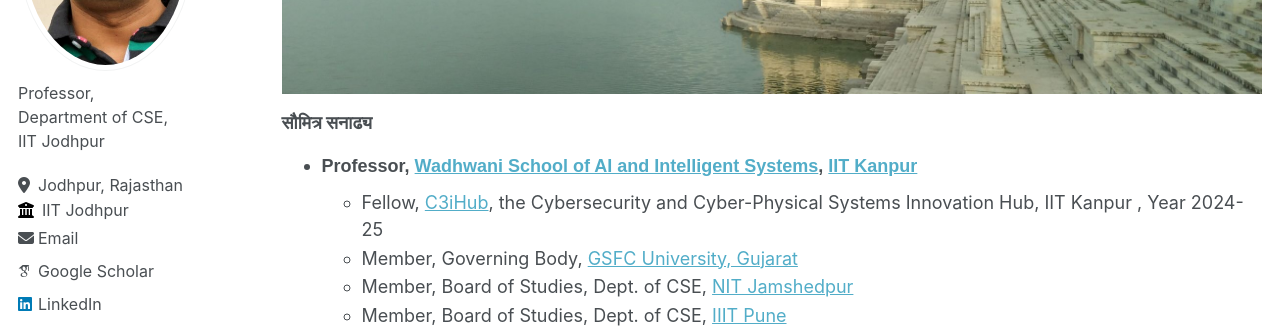
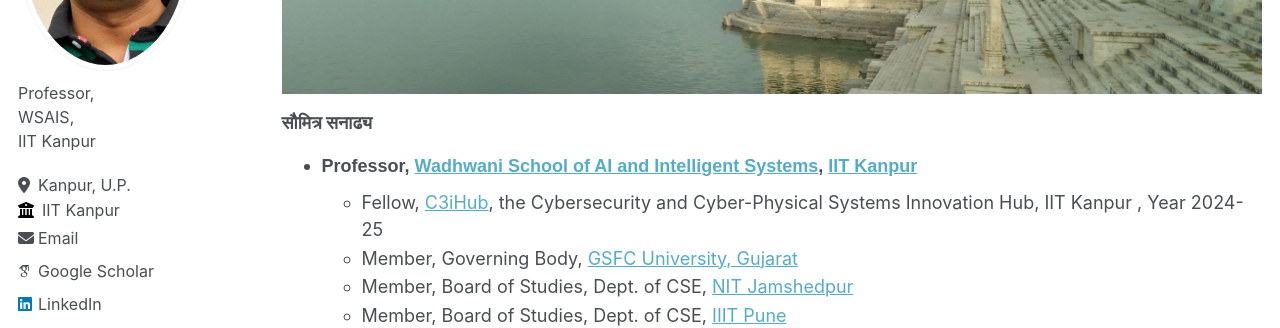
Before and after one commit to somitra-sanadhya/somitra-sanadhya.github.io, a Jekyll site: the page built from _pages/about.md, in a window 1280 px wide. Shown: the part 255-583 px from the top of the page. Built offline with Jekyll 4.4.1, drawn with Linux system fonts in a browser that asks for light colours; some web fonts are replaced.

Commit message:
Update _config.yml

```diff
--- a/_config.yml
+++ b/_config.yml
@@ -24,11 +24,11 @@ author:
   avatar           : "profile.jpg"
   name             : # "Somitra Sanadhya"
   pronouns         : # example: "she/her"
-  bio              : "Professor,<br> Department of CSE,<br> IIT Jodhpur"
-  location         : "Jodhpur, Rajasthan"
-  employer         : "IIT Jodhpur"
+  bio              : "Professor,<br> WSAIS,<br> IIT Kanpur"
+  location         : "Kanpur, U.P."
+  employer         : "IIT Kanpur"
   uri              : # URL
-  email            : "somitra@iitj.ac.in"
+  email            : "somitra@iitk.ac.in"
 
   # Academic websites
   arxiv            : # URL - Update with the correct link to your profile
```
